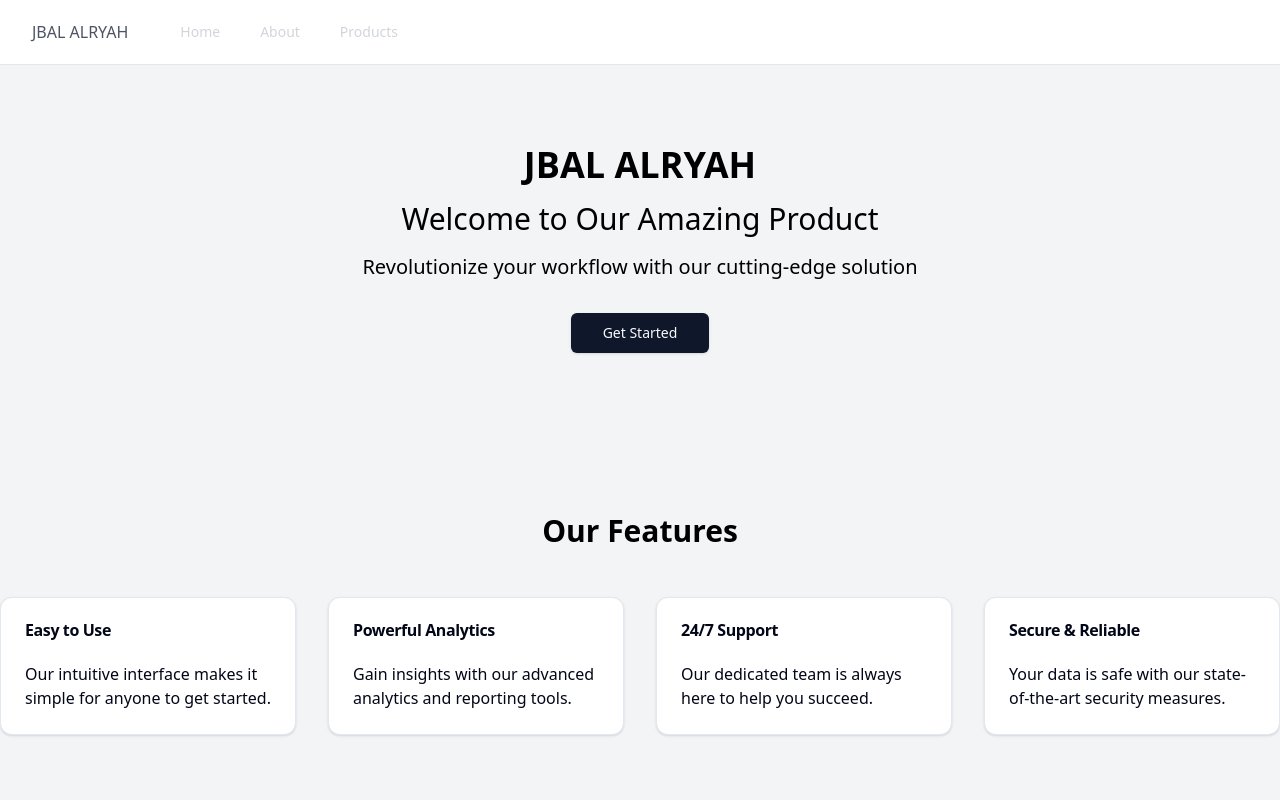
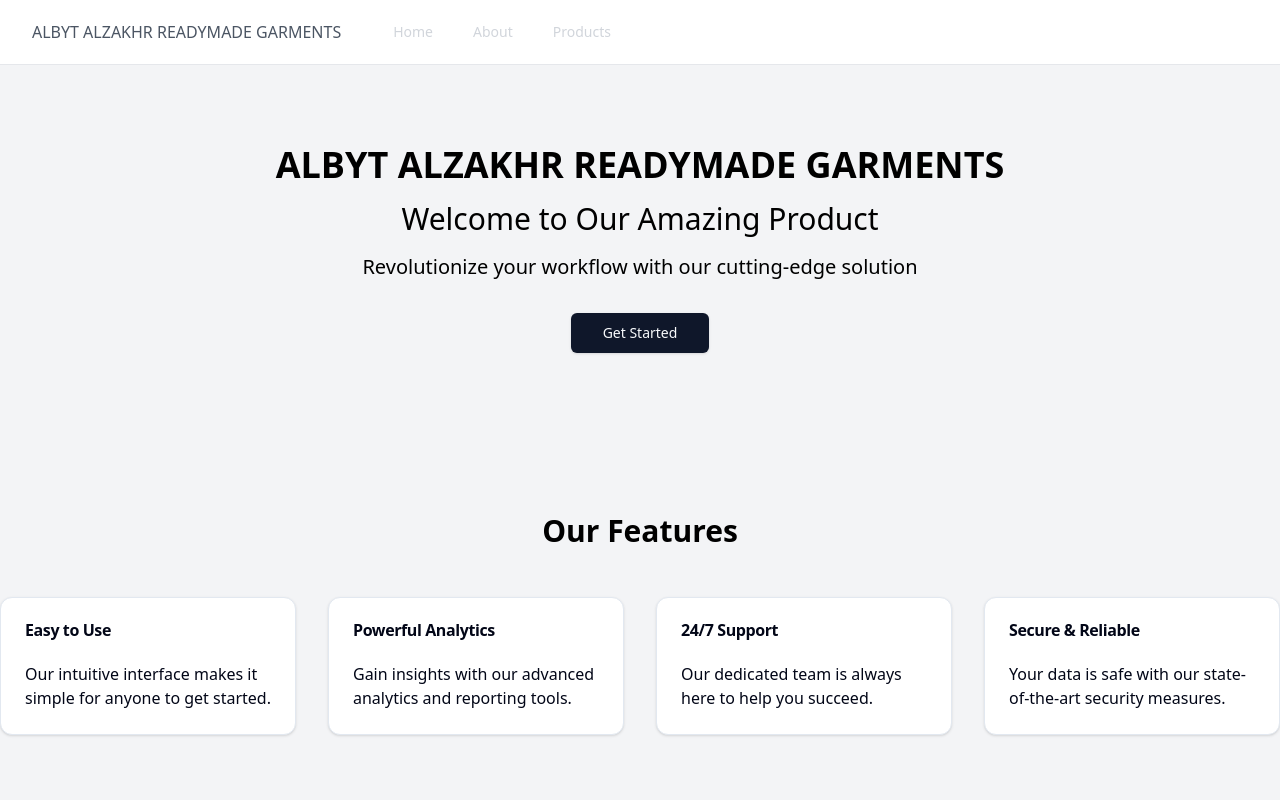
Before and after one commit to AHMAD-M-KAYAL/UAE, a React (Vite) app: page / in a window 1280 px wide. Shown: the top 800 px of the page. Built offline with nearby package versions, Linux system fonts and the light colour scheme.

Commit message:
first commit

```diff
--- a/index.html
+++ b/index.html
@@ -4,7 +4,7 @@
     <meta charset="UTF-8" />
     <link rel="icon" type="image/svg+xml" href="./public/R.jpeg" />
     <meta name="viewport" content="width=device-width, initial-scale=1.0" />
-    <title>JBAL ALRYAH</title>
+    <title>ALBYT ALZAKHR READYMADE GARMENTS</title>
   </head>
   <body>
     <div id="root"> </div>
--- a/src/components/home.jsx
+++ b/src/components/home.jsx
@@ -34,7 +34,7 @@ export default function HomePage() {
       {/* Hero Section */}
       <section className="bg-primary text-primary-foreground py-20">
         <div className="container mx-auto text-center">
-        <h1 className="text-4xl font-bold mb-4"> JBAL ALRYAH </h1>
+        <h1 className="text-4xl font-bold mb-4"> ALBYT ALZAKHR READYMADE GARMENTS </h1>
 
           <h3 className="text-3xl  mb-4">Welcome to Our Amazing Product</h3>
           <p className="text-xl mb-8">Revolutionize your workflow with our cutting-edge solution</p>
--- a/src/components/navbar.jsx
+++ b/src/components/navbar.jsx
@@ -29,7 +29,7 @@ export default function Navbar() {
           <div className="flex items-center">
             <Link to="/" className="flex-shrink-0">
                 <div className="text-gray-600  font-medium">
-                    JBAL ALRYAH
+                    ALBYT ALZAKHR READYMADE GARMENTS
                 </div>
             </Link>
             <div className="hidden md:block">
```
